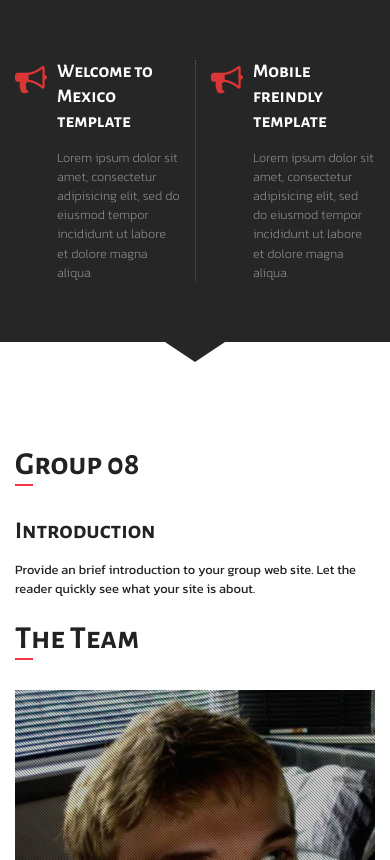
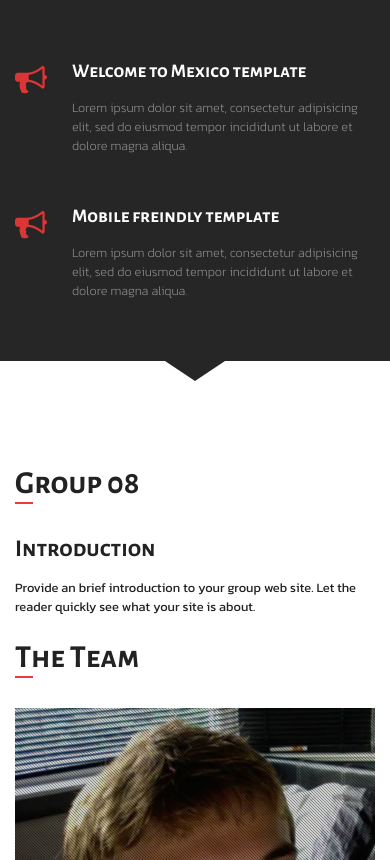
Before and after one commit to Pushedskydiver/cdmp-website, a website: page index.html in a window 390 px wide. Shown: the part 844-1704 px from the top of the page. Drawn offline with Linux system fonts and the light colour scheme.

Commit message:
Fully responsive homepage

```diff
--- a/css/style.css
+++ b/css/style.css
@@ -1006,6 +1006,21 @@ footer .twitter-feed {
     width: 30%;
   }
 
+  .info-block .col50 {
+    float: none;
+    width: 100%;
+    margin-bottom: 50px;
+  }
+
+  .info-block .col50.border-left {
+    margin-bottom: 0;
+    border: none;
+  }
+
+  .block-icon {
+    padding-right: 25px;
+  }
+
   .team-block .card-container {
     overflow: hidden;
   }
```
